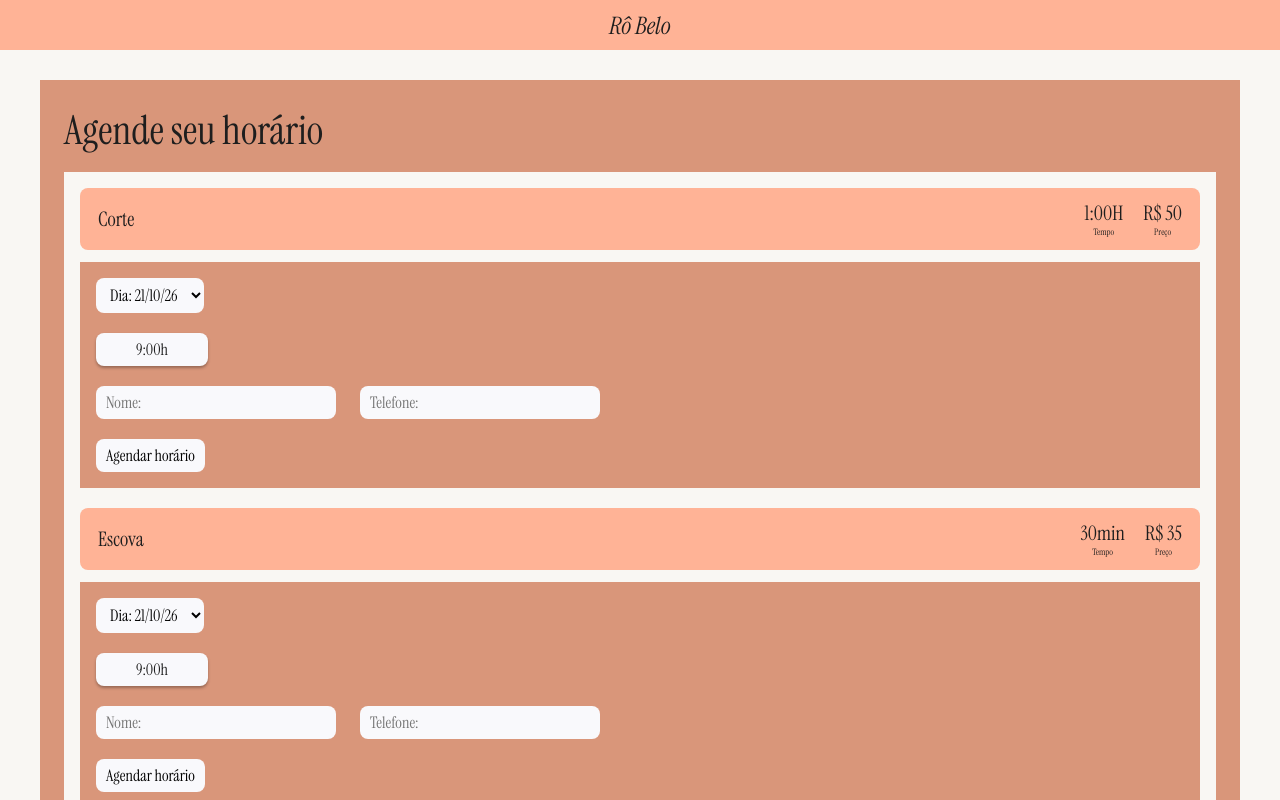
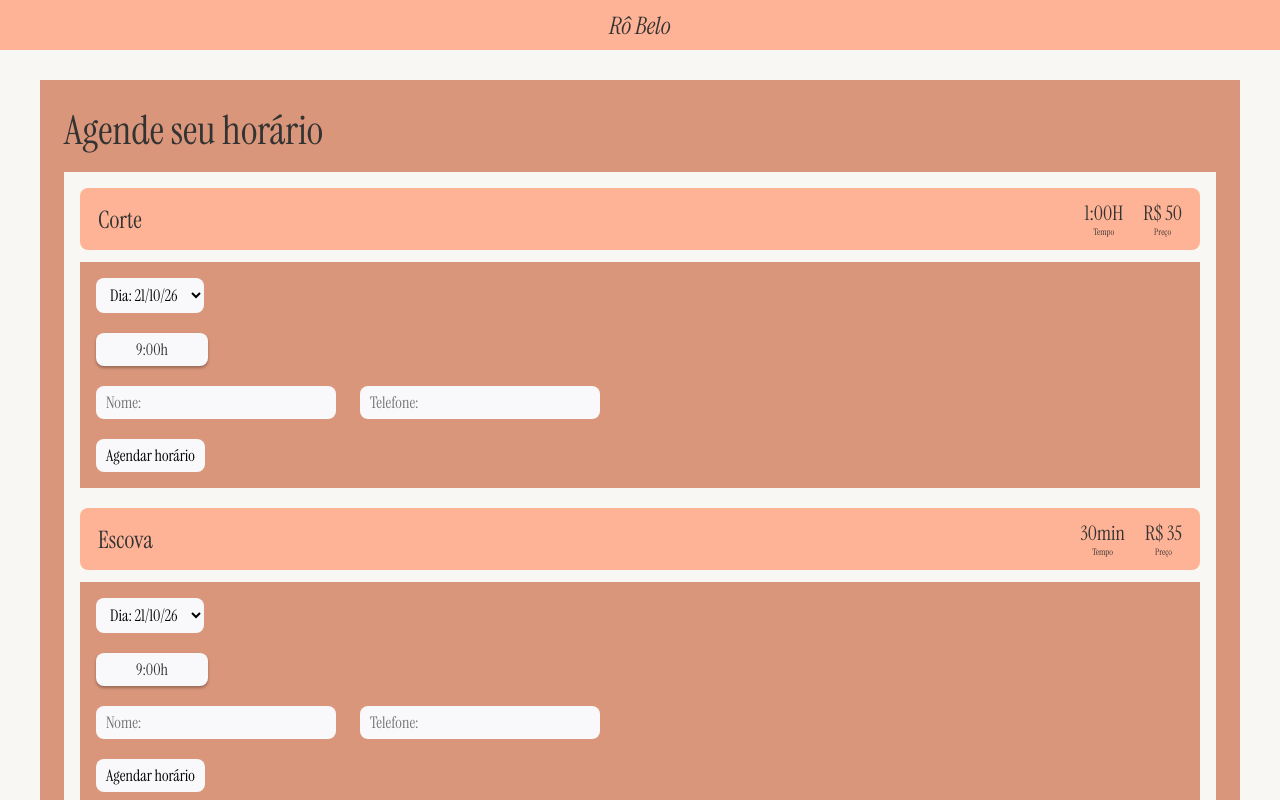
Before and after one commit to EmanuelCicero/Agenda-Studio-Rita, a plain HTML site: page index.html in a window 1280 px wide. Shown: the top 800 px of the page. Drawn offline with Linux system fonts and the light colour scheme.

Commit message:
Update style.css
Auterações da cor e tamanho da fonte

```diff
--- a/style.css
+++ b/style.css
@@ -9,7 +9,7 @@
 body {
     font-family: "Instrument Serif", serif;
     background-color: #F9F7F3;
-    color: #1e1e1e;
+    color: #333333;
 }
 
 /* topo e rodapé */
@@ -63,7 +63,7 @@ main {
 }
 
 .nome {
-    font-size: 20px;
+    font-size: 24px;
 }
 
 .info {
```
